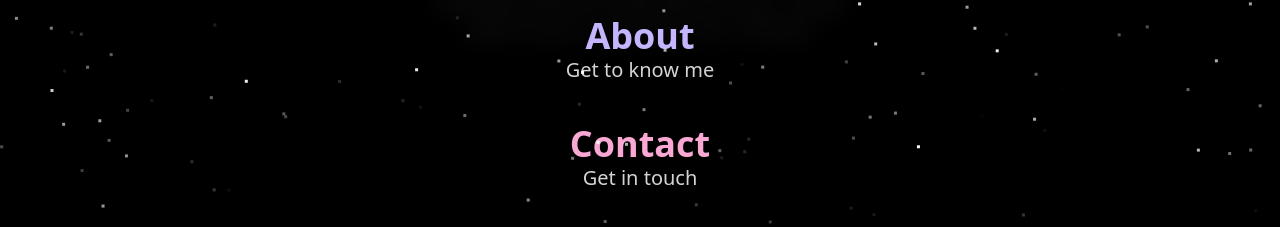
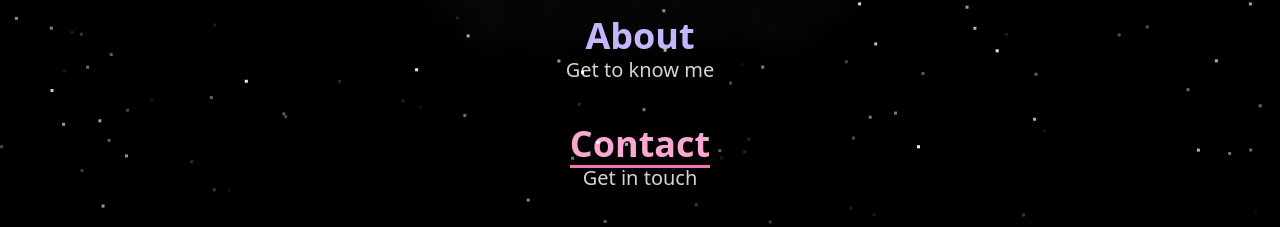
Before and after one commit to BKSchatzki/bkschatzki-dev, a Next.js app: page /contact in a window 1280 px wide. Both pictures are taken after a click on the label 1232 px from the left and 48 px from the top of the page. Shown: the part 458-685 px from the top of the page. Built offline with nearby package versions, Linux system fonts and the light colour scheme.

Commit message:
Add underline to current nav path and fix typo

```diff
--- a/components/NavLinks.tsx
+++ b/components/NavLinks.tsx
@@ -3,7 +3,9 @@
 import pageData from "@/data/pageData";
 
 import Link from "next/link";
+import { MousePointer2 } from "lucide-react";
 
+import { usePathname } from "next/navigation";
 import { motion } from "framer-motion";
 
 import { MouseEventHandler } from "react";
@@ -17,6 +19,8 @@ const NavLinks = ({
   navType: string;
   isMenuOpen: boolean;
 }) => {
+  const pathname = usePathname();
+
   return (
     <>
       {navType === "drawerMenu" && isMenuOpen && (
@@ -44,13 +48,18 @@ const NavLinks = ({
                 transition: { delay: 0.05 * index, ease: "anticipate" },
               }}
             >
-              <Link href={page.navLink?.href || "/"} className="">
-                <div onClick={closeMenu} className="flex flex-col">
+              <Link href={page.navLink?.href || "/"}>
+                <div onClick={closeMenu} className="relative flex flex-col">
                   <span
                     className={`text-2xl font-bold sm:text-4xl ${page.styles?.textColor}`}
                   >
                     {page.navLink?.name}
                   </span>
+                  {pathname === page.navLink?.href && (
+                    <div
+                      className={`absolute top-[57%] h-[3px] w-full sm:top-[61%] ${page.styles?.bgColorAccent}`}
+                    />
+                  )}
                   <span className="sm:text-xl">
                     {page.navLink?.description}
                   </span>
@@ -70,8 +79,14 @@ const NavLinks = ({
               exit={{ opacity: 0, y: -50, scale: 0.1 }}
               transition={{ delay: 0.3 + 0.1 * index }}
             >
-              <Link href={page.navLink?.href || "/"} className="">
+              <Link href={page.navLink?.href || "/"} className={"relative"}>
                 <span className={page.styles?.textColor}>{page.icon}</span>
+                {pathname === page.navLink?.href && (
+                  <motion.div
+                    layoutId="iconRowUnderline"
+                    className={`absolute left-[-25%] top-[110%] h-[3px] w-[150%] ${page.styles?.bgColorAccent}`}
+                  />
+                )}
               </Link>
             </motion.li>
           ))}
--- a/data/pageMains.tsx
+++ b/data/pageMains.tsx
@@ -36,7 +36,7 @@ const pageMains = [
     main: {
       heading: "Let's work together.",
       subheading:
-        "Shoot me an email and let's get started. I;'m looking forward to hearing from you. I'll get back to you as soon as I can. Thanks!",
+        "Shoot me an email and let's get started. I'm looking forward to hearing from you. I'll get back to you as soon as I can. Thanks!",
     },
   },
 ];
```
